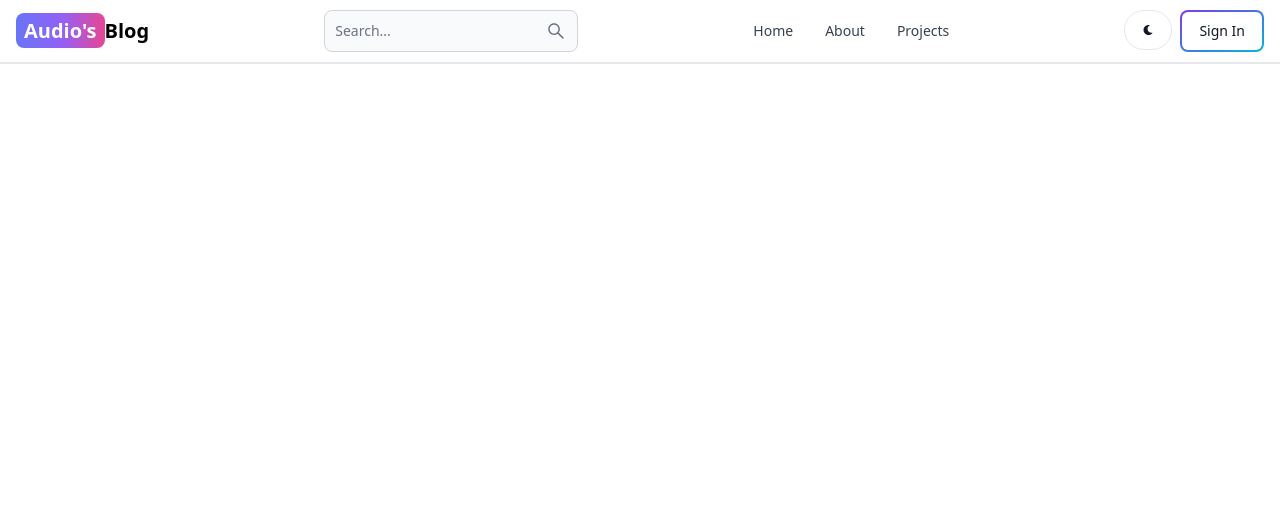
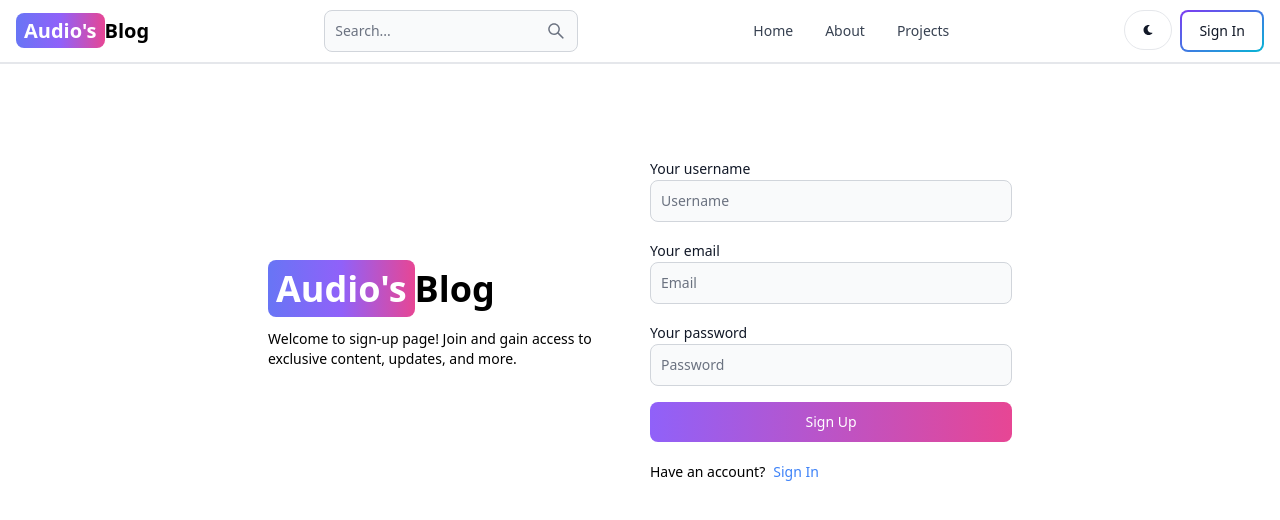
Before and after one commit to audiofolks/Audio-Blog, a React (Vite) app in the folder client/: page /sign-up in a window 1280 px wide. Shown: the top 520 px of the page. Built offline with nearby package versions, Linux system fonts and the light colour scheme.

Commit message:
add functionallity to the sign up page

```diff
--- a/client/src/App.jsx
+++ b/client/src/App.jsx
@@ -14,8 +14,8 @@
       <Routes>
         <Route path="/" element={<Home />} />
         <Route path="/about" element={<About />} />
-        <Route path="/sing-in" element={<SignIn />} />
-        <Route path="/sing-up" element={<SignUp />} />
+        <Route path="/sign-in" element={<SignIn />} />
+        <Route path="/sign-up" element={<SignUp />} />
         <Route path="/dashbord" element={<Dashbord />} />
         <Route path="/Projects" element={<Projects />} />
       </Routes>
--- a/client/src/components/Header.jsx
+++ b/client/src/components/Header.jsx
@@ -25,7 +25,7 @@
         <Button className='w-12 h-10 hidden sm:inline ' color='gray' pill>
           <FaMoon/>
         </Button>
-        <Link to='/sing-in'>
+        <Link to='/sign-in'>
           <Button gradientDuoTone='purpleToBlue' outline>
            Sign In
           </Button>
--- a/client/src/pages/About.jsx
+++ b/client/src/pages/About.jsx
@@ -1,4 +1,4 @@
-import React from "react";
+
 
 export default function About() {
   return <div>About</div>;
--- a/client/src/pages/Home.jsx
+++ b/client/src/pages/Home.jsx
@@ -1,4 +1,4 @@
-import React from "react";
+
 
 export default function Home() {
   return <div>Home</div>;
--- a/client/src/pages/Projects.jsx
+++ b/client/src/pages/Projects.jsx
@@ -1,4 +1,4 @@
-import React from "react";
+
 
 export default function Projects() {
   return <div>Projects</div>;
--- a/client/src/pages/SignUp.jsx
+++ b/client/src/pages/SignUp.jsx
@@ -1,7 +1,42 @@
-import { Button, Label, TextInput } from "flowbite-react";
-import { Link } from "react-router-dom";
+import { Alert, Button, Label, Spinner, TextInput } from "flowbite-react";
+import { useState } from "react";
+import { Link, useNavigate} from "react-router-dom";
 
 export default function SignUp() {
+  const [formData, setFormData] = useState({});
+  const [errorMessages, setErrorMessages] = useState(null);
+  const [loading, setLoading] = useState(false);
+  const navigate = useNavigate();
+
+  const handleChange = (e) => {
+    setFormData({ ...formData, [e.target.id]: e.target.value.trim() });
+  };
+  const handleSubmit = async (e) => {
+    e.preventDefault();
+    if (!formData.username || !formData.email || !formData.password) {
+      return setErrorMessages("Please fill out all  fields.");
+    }
+    try {
+      setLoading(true);
+      setErrorMessages(null);
+      const res = await fetch("/api/auth/signup", {
+        method: "POST",
+        headers: { "Content-Type": "application/json" },
+        body: JSON.stringify(formData),
+      });
+      const data = await res.json();
+      if (data.success === false) {
+        return setErrorMessages(data.message);
+      }
+      setLoading(false);
+      if(res.ok) {
+        navigate('/sign-in');
+      }
+    } catch (error) {
+      setErrorMessages(errorMessages);
+      setLoading(false);
+    }
+  };
   return (
     <div className="min-h-screen mt-20 ">
       <div className="flex p-3 max-w-3xl mx-auto flex-col md:flex-row md:items-center gap-5">
@@ -22,29 +57,60 @@
         {/* right */}
 
         <div className="flex-1">
-          <form className="flex flex-col gap-4">
+          <form className="flex flex-col gap-4 onSub" onSubmit={handleSubmit}>
             <div>
               <Label value="Your username" />
-              <TextInput type="text" placeholder="Username" id="username" />
+              <TextInput
+                type="text"
+                placeholder="Username"
+                id="username"
+                onChange={handleChange}
+              />
             </div>
             <div>
               <Label value="Your email" />
-              <TextInput type="text" placeholder="email" id="email" />
+              <TextInput
+                type="email"
+                placeholder="Email"
+                id="email"
+                onChange={handleChange}
+              />
             </div>
             <div>
               <Label value="Your password" />
-              <TextInput type="text" placeholder="password" id="password" />
+              <TextInput
+                type="password"
+                placeholder="Password"
+                id="password"
+                onChange={handleChange}
+              />
             </div>
-            <Button gradientDuoTone='purpleToPink' type='submit'>
-              Sign UP
-              </Button>
+            <Button
+              gradientDuoTone="purpleToPink"
+              type="submit"
+              disabled={loading}
+            >
+              {loading ? (
+                <>
+                  <Spinner size="sm" />
+                  <span className="pl-3">Loading...</span>
+                </>
+              ) : (
+                "Sign Up"
+              )}
+            </Button>
           </form>
           <div className="flex gap-2 text-sm mt-5">
             <span>Have an account?</span>
-            <Link to='/sign-in' className="text-blue-500">
-            Sign In
+            <Link to="/sign-in" className="text-blue-500">
+              Sign In
             </Link>
           </div>
+          {errorMessages && (
+            <Alert className="mt-5" color="failure">
+              {errorMessages}
+            </Alert>
+          )}
         </div>
       </div>
     </div>
--- a/client/vite.config.js
+++ b/client/vite.config.js
@@ -3,5 +3,13 @@
 
 // https://vitejs.dev/config/
 export default defineConfig({
+  server: {
+    proxy: {
+      '/api':{
+        target: 'http://localhost:3000',
+        secure: false,
+      },
+    },
+  },
   plugins: [react()],
 })
```
